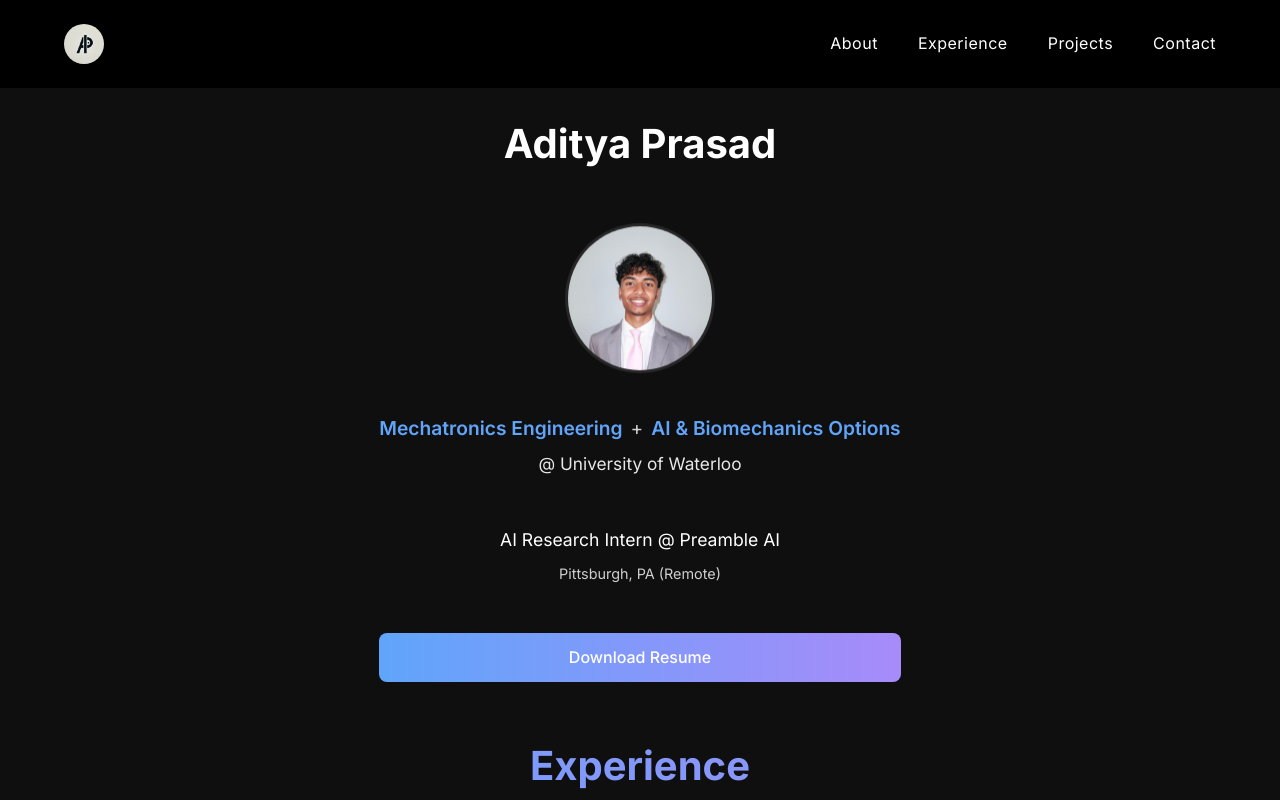
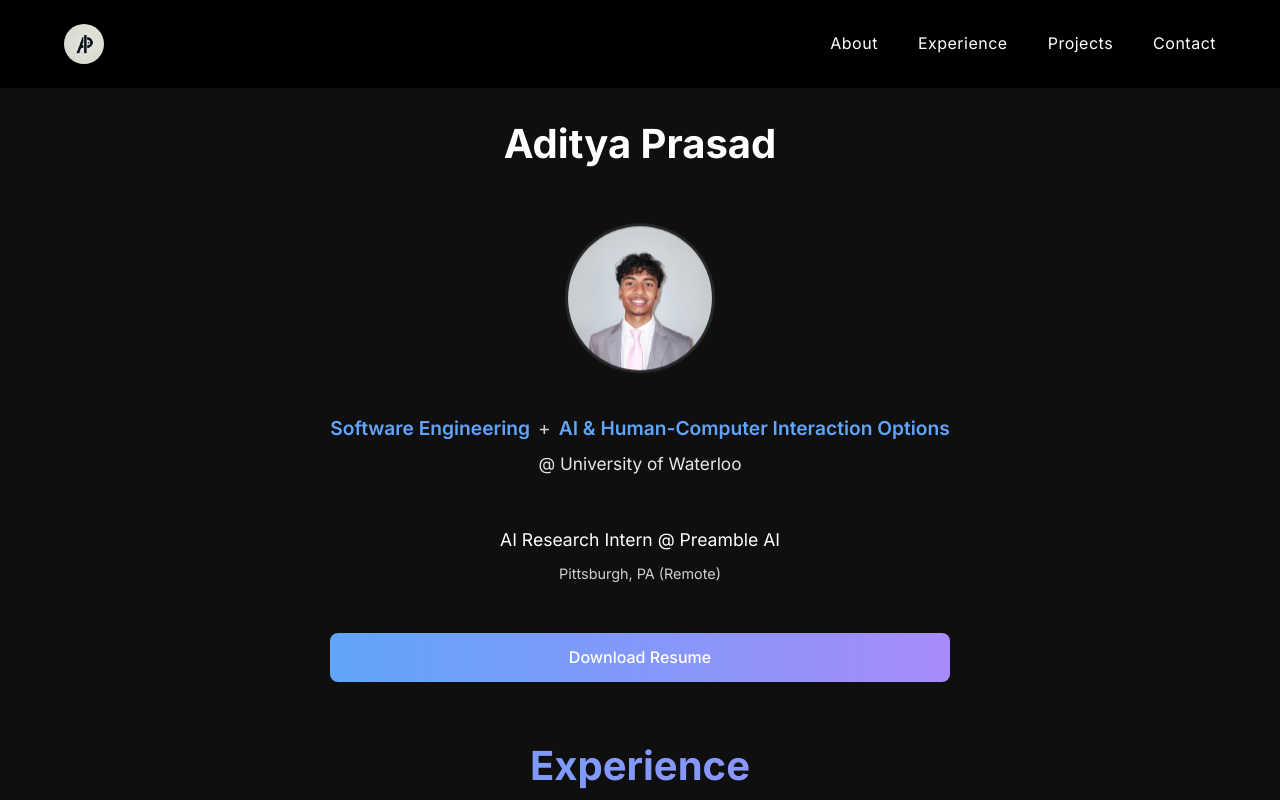
Before and after one commit to adiprasadd/portfolio, a React (Create React App) app: page / in a window 1280 px wide. Shown: the top 800 px of the page. Built offline with nearby package versions, Linux system fonts and the light colour scheme.

Commit message:
transferred to software engineering

```diff
--- a/src/components/Hero.js
+++ b/src/components/Hero.js
@@ -16,9 +16,9 @@ function Hero() {
           </div>
         </a>
         <p className="hero-subtitle">
-          <span className="highlight">Mechatronics Engineering</span>
+          <span className="highlight">Software Engineering</span>
           <span className="plus">+</span>
-          <span className="highlight-alt">AI & Biomechanics Options</span>
+          <span className="highlight-alt">AI & Human-Computer Interaction Options</span>
           <br />
           <span className="university">@ University of Waterloo</span>
         </p>
```
